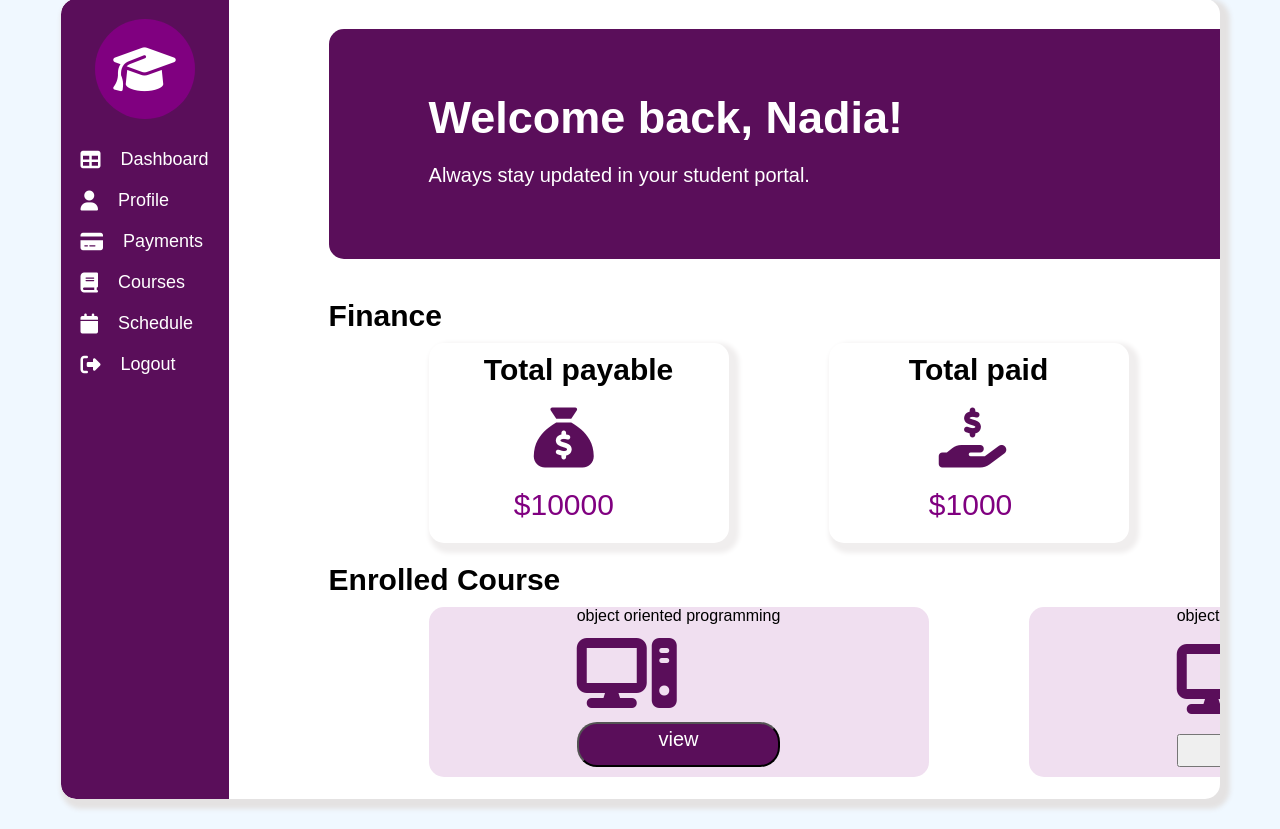
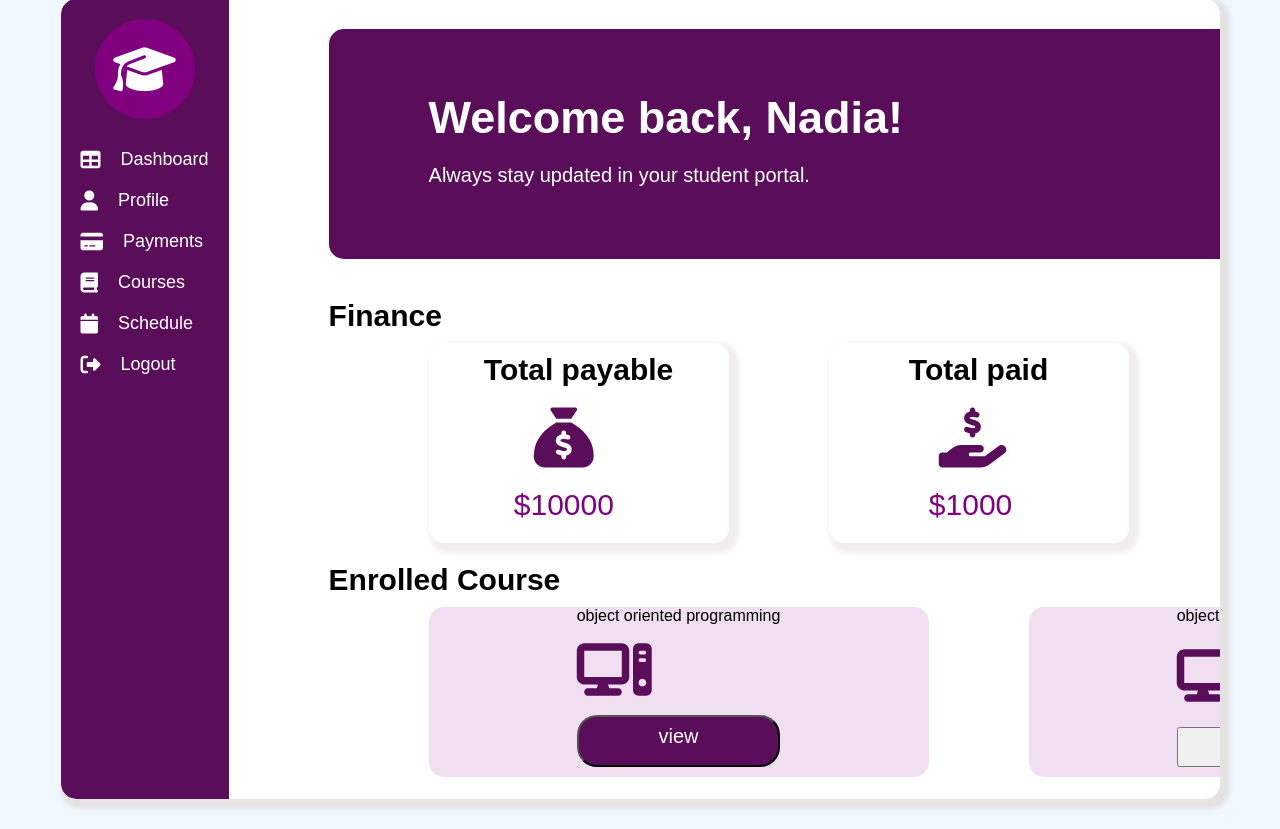
Before and after one commit to sohasara/student-portal, a PHP site: page / in a window 1280 px wide. Shown: the part 51-880 px from the top of the page. Run offline with PHP 8.4, Linux system fonts and the light colour scheme; some libraries are stand-ins or nearby versions.

Commit message:
decrease size

```diff
--- a/style.css
+++ b/style.css
@@ -189,7 +189,7 @@ justify-content: center;
 padding-bottom: 10px;
 }
 .enrolled_course i{
-    font-size: 80px;
+    font-size: 60px;
     color:rgb(90, 14, 90) ;
 }
 .course{
```
